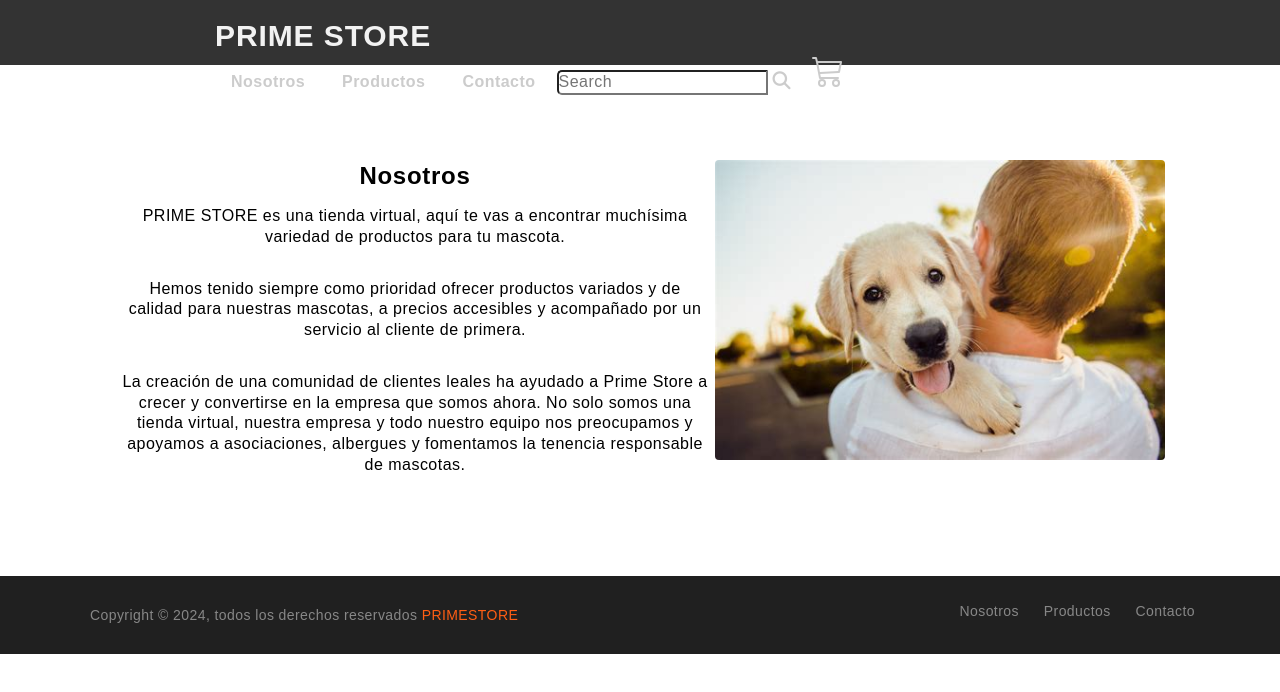
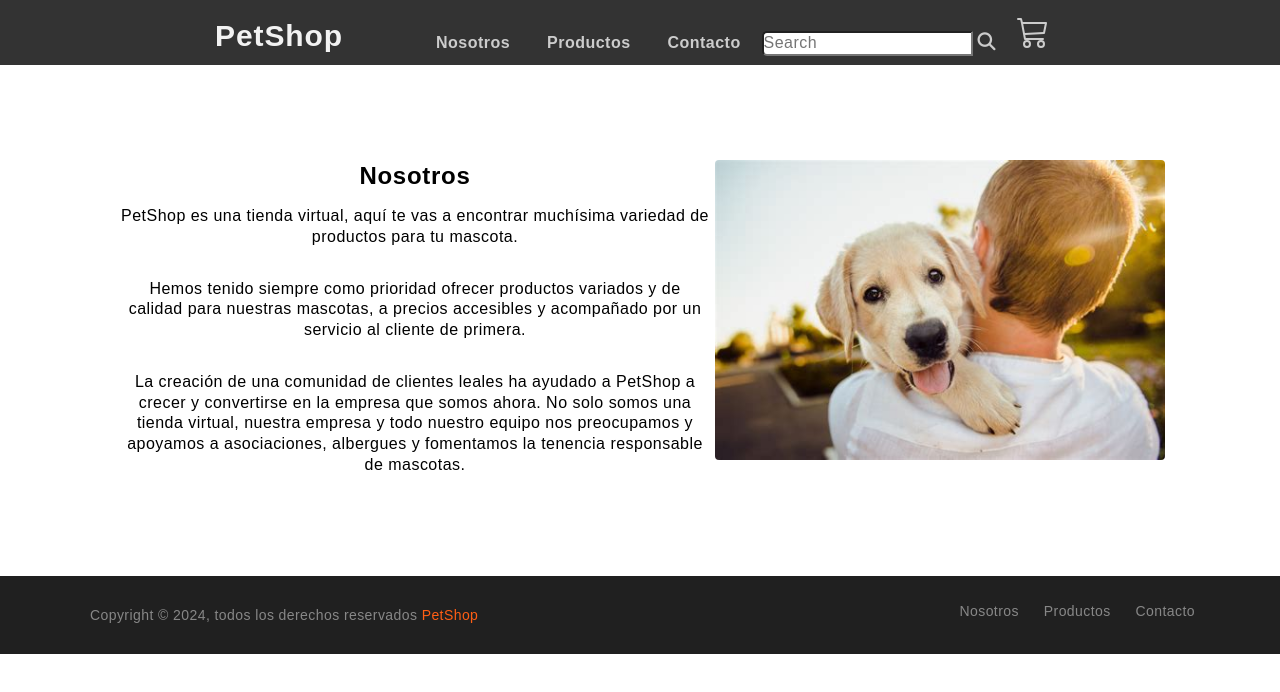
Before and after one commit to PetShopp/Tienda, a plain HTML site: page nosotros.html in a window 1280 px wide. Drawn offline with nearby package versions, Linux system fonts and the light colour scheme; some packages are replaced by stand-ins of ours; a script that the page names is missing.

Commit message:
nosotros.html

```diff
--- a/nosotros.html
+++ b/nosotros.html
@@ -9,7 +9,7 @@
 <body>
   <header>
     <div class="menu logo-nav">
-      <a href="index.html" class="logo">PRIME STORE</a>
+      <a href="index.html" class="logo">PetShop</a>
       <label class="menu-icon"><span class="fas fa-bars icomin"></span></label>
       <nav class="navigation">
         <ul>
@@ -37,10 +37,10 @@
     <div class="columna1">
       <h2>Nosotros</h2>
       <p>
-        <p>PRIME STORE es una tienda virtual, aquí te vas a encontrar muchísima variedad de productos para tu mascota.
+        <p>PetShop es una tienda virtual, aquí te vas a encontrar muchísima variedad de productos para tu mascota.
         </p><br>
         <p>Hemos tenido siempre como prioridad ofrecer productos variados y de calidad para nuestras mascotas, a precios accesibles y acompañado por un servicio al cliente de primera. </p><br>
-        <p>La creación de una comunidad de clientes leales ha ayudado a Prime Store a crecer y convertirse en la empresa que somos ahora. No solo somos una tienda virtual, nuestra empresa y todo nuestro equipo nos preocupamos y apoyamos a asociaciones, albergues y fomentamos la tenencia responsable de mascotas.</p><br>
+        <p>La creación de una comunidad de clientes leales ha ayudado a PetShop a crecer y convertirse en la empresa que somos ahora. No solo somos una tienda virtual, nuestra empresa y todo nuestro equipo nos preocupamos y apoyamos a asociaciones, albergues y fomentamos la tenencia responsable de mascotas.</p><br>
       </p>
     </div>
     <div class="columna2">
@@ -55,7 +55,7 @@
           <div class="row-footer">
               <div class="col-xl-6 col-lg-6 text-center text-lg-left">
                   <div class="copyright-text">
-                      <p>Copyright &copy; 2024, todos los derechos reservados <a href="index.html">PRIMESTORE</a></p>
+                      <p>Copyright &copy; 2024, todos los derechos reservados <a href="index.html">PetShop</a></p>
                   </div>
               </div>
               <div class="col-xl-6 col-lg-6 d-none d-lg-block text-right">
```
